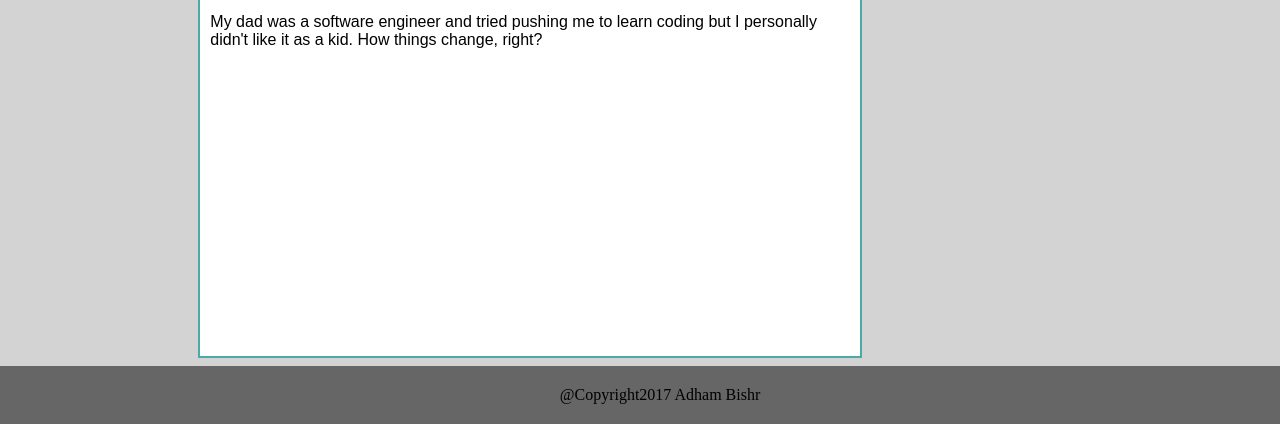
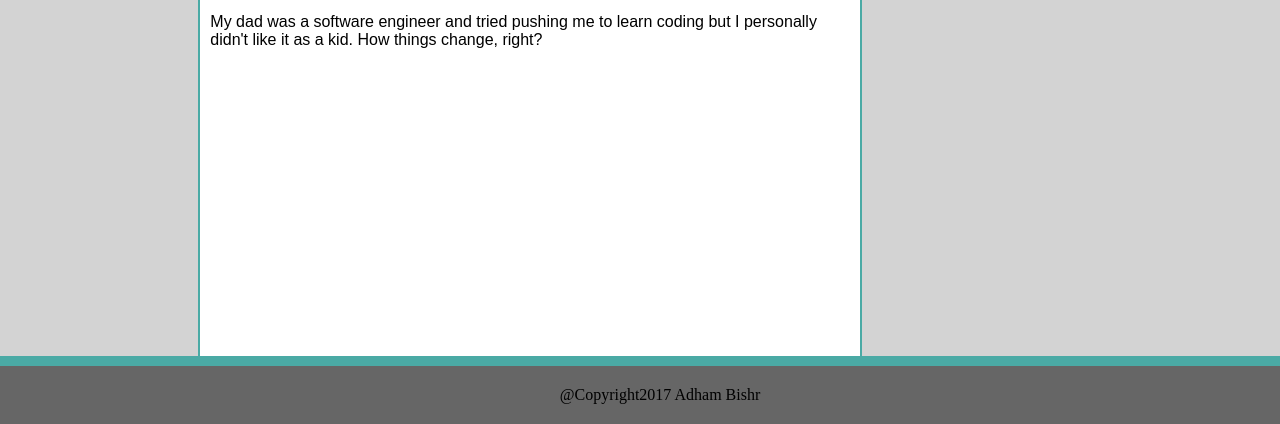
Before and after one commit to abishr12/Basic-Portfolio, a plain HTML site: page index.html in a window 1280 px wide. Shown: the part 376-800 px from the top of the page. Drawn offline with Linux system fonts and the light colour scheme.

Commit message:
committing

```diff
--- a/assets/css/style.css
+++ b/assets/css/style.css
@@ -120,6 +120,7 @@ footer {
   width: 100%;
   bottom: 0px;
   margin-top: 10px;
+  border-top: 10px solid #4aaaa5 ;
 }
 
 input[type=text] {
```
